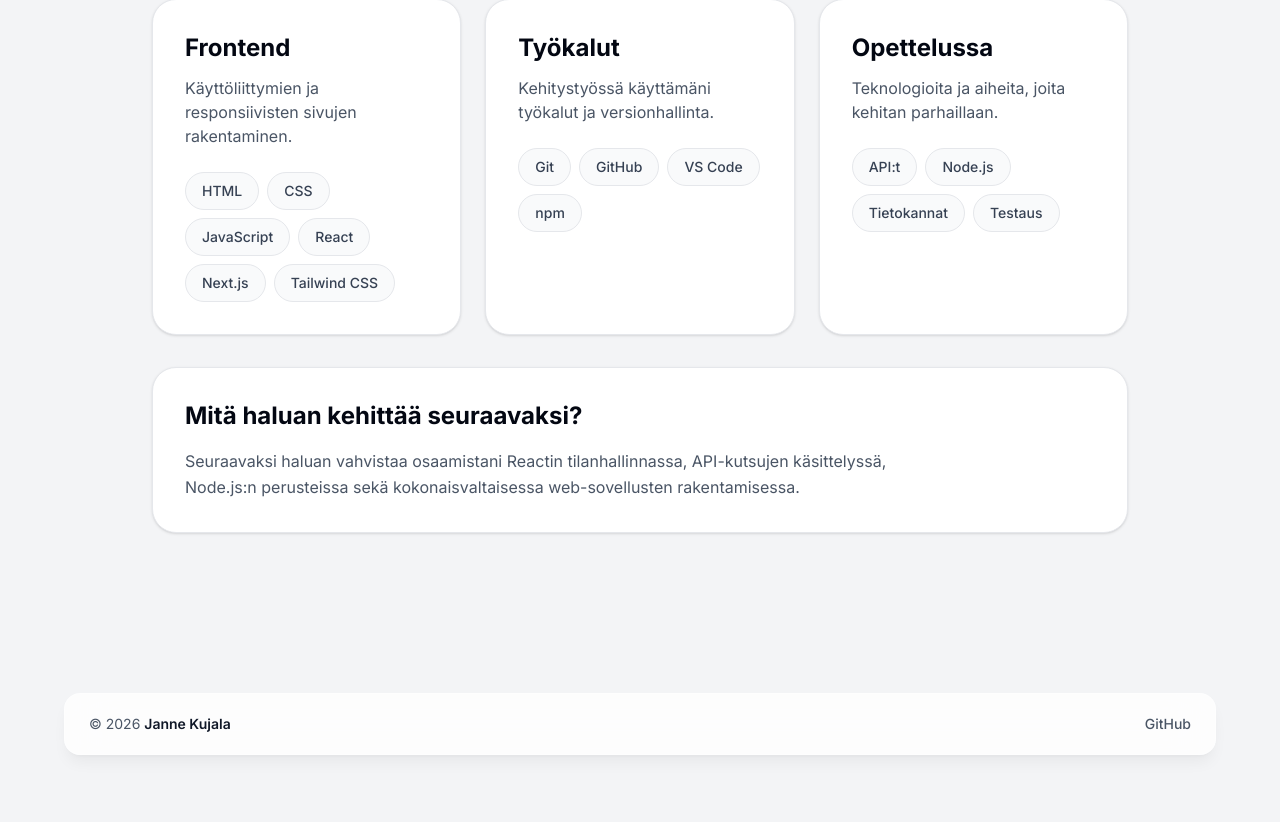
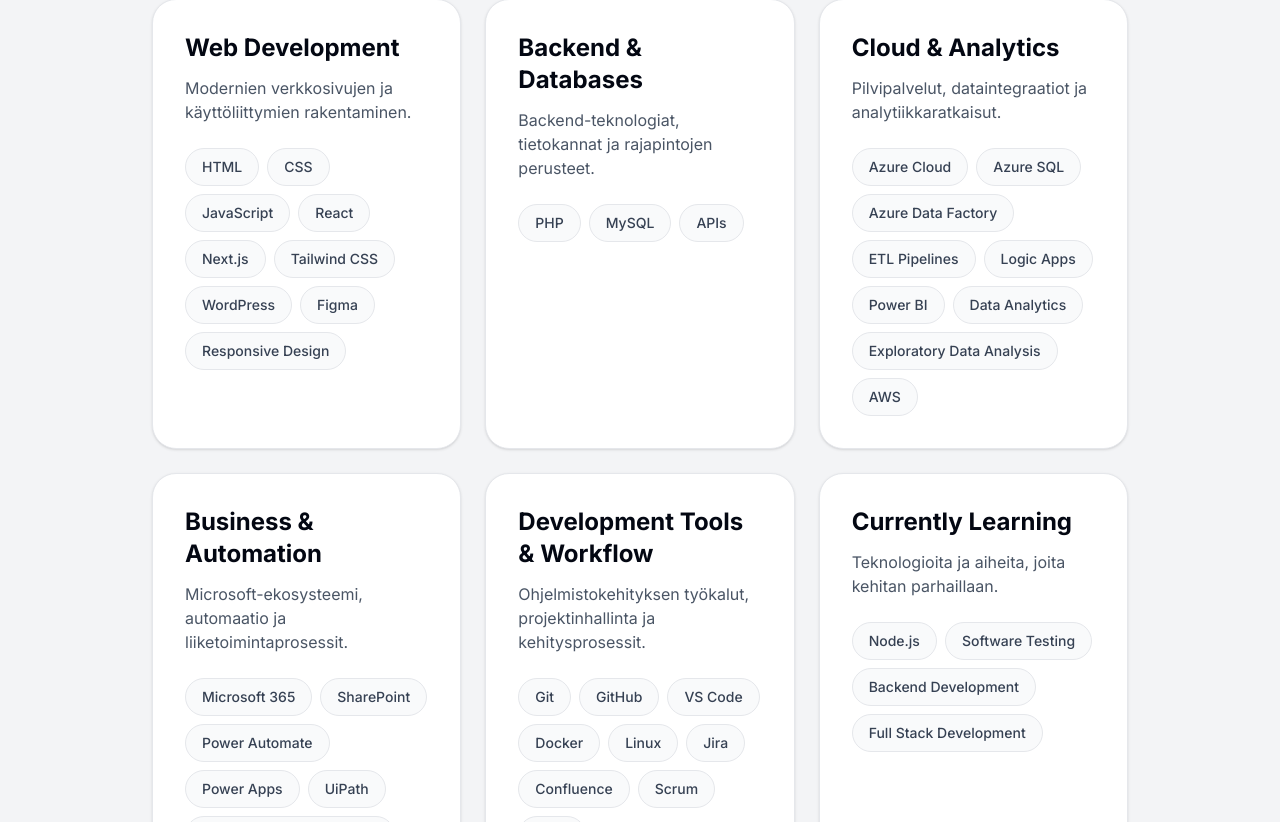
Before and after one commit to codejja/portfolio, a Next.js app: page /skills in a window 1280 px wide. Shown: the part 378-1200 px from the top of the page. Before the commit the page ends 1149 px from the top, so only its background shows below. Built offline with nearby package versions, Linux system fonts and the light colour scheme.

Commit message:
Updated hero section and skills page

```diff
--- a/app/components/Footer.jsx
+++ b/app/components/Footer.jsx
@@ -11,7 +11,7 @@
         </p>
 
         <a
-          href="https://github.com/oma-kayttajanimi"
+          href="https://github.com/codejja"
           target="_blank"
           rel="noopener noreferrer"
           className="font-medium transition hover:text-blue-600"
--- a/app/components/Hero.jsx
+++ b/app/components/Hero.jsx
@@ -2,15 +2,16 @@
 
 export default function Hero() {
 
-  const skills = [
-    "React",
-    "Next.js",
-    "Tailwind CSS",
-    "JavaScript",
-    "GitHub",
+   const skills = [
+    "Frontend",
+    "Cloud",
+    "Analytics",
+    "Automation",
+    "UI/UX Design",
   ];
 
-return (
+  return (
+
   <section className="relative overflow-hidden rounded-3xl border border-blue-100 bg-gradient-to-br from-white via-blue-50 to-indigo-50 px-6 py-14 shadow-sm">
 
     <div className="grid items-center gap-14 md:grid-cols-2">
@@ -25,13 +26,11 @@
         </h1>
 
         <p className="mt-6 max-w-2xl text-xl font-medium text-gray-800 md:text-2xl">
-          IT-alan opiskelija, joka rakentaa käytännönläheisiä
-          web-projekteja moderneilla frontend-teknologioilla.
+          IT-alan opiskelija, joka yhdistää web-kehityksen, analytiikan ja pilvipalvelut käytännön ongelmanratkaisuun.
         </p>
 
         <p className="mt-5 max-w-2xl text-lg leading-relaxed text-gray-600">
-          Etsin harjoittelupaikkaa, jossa pääsen kehittämään osaamistani
-          Reactin, Next.js:n, käyttöliittymien ja tiimityöskentelyn parissa.
+          Kehitän osaamistani frontendin, data-analytiikan ja modernien web-teknologioiden parissa sekä etsin harjoittelupaikkaa IT-alalta.
         </p>
 
         <div className="mt-8 flex flex-wrap gap-2">
--- a/app/contact/page.js
+++ b/app/contact/page.js
@@ -30,7 +30,7 @@
                 href="mailto:oma.sahkoposti@example.com"
                 className="mt-2 block text-lg font-semibold text-gray-950 transition hover:text-blue-600"
               >
-                oma.sahkoposti@example.com
+                jannekujala1996@gmail.com
               </a>
             </div>
 
@@ -40,12 +40,12 @@
               </p>
 
               <a
-                href="https://github.com/oma-kayttajanimi"
+                href="https://github.com/codejja"
                 target="_blank"
                 rel="noopener noreferrer"
                 className="mt-2 block text-lg font-semibold text-gray-950 transition hover:text-blue-600"
               >
-                github.com/oma-kayttajanimi
+                github.com/codejja
               </a>
             </div>
 
@@ -55,12 +55,12 @@
               </p>
 
               <a
-                href="https://linkedin.com/in/oma-profiili"
+                href="https://linkedin.com/in/jannekujala"
                 target="_blank"
                 rel="noopener noreferrer"
                 className="mt-2 block text-lg font-semibold text-gray-950 transition hover:text-blue-600"
               >
-                linkedin.com/in/oma-profiili
+                linkedin.com/in/jannekujala
               </a>
             </div>
           </div>
--- a/app/cv/page.js
+++ b/app/cv/page.js
@@ -20,7 +20,7 @@
               <div className="flex flex-col gap-3 border-b border-gray-100 pb-6 sm:flex-row sm:items-start sm:justify-between">
                 <div>
                   <h3 className="text-lg font-semibold">
-                    HAMK — Tietojenkäsittely
+                    HAMK — Tietojenkäsittely (AMK)
                   </h3>
                   <p className="mt-1 text-gray-600">
                     Muuntokoulutus, IT-tradenomi
@@ -34,7 +34,7 @@
 
               <div className="flex flex-col gap-3 sm:flex-row sm:items-start sm:justify-between">
                 <div>
-                  <h3 className="text-lg font-semibold">LAB — Liiketalous</h3>
+                  <h3 className="text-lg font-semibold">LAB — Liiketalous (AMK)</h3>
                   <p className="mt-1 text-gray-600">Tradenomi</p>
                 </div>
 
@@ -52,26 +52,19 @@
               <div className="flex flex-col gap-3 border-b border-gray-100 pb-6 sm:flex-row sm:items-start sm:justify-between">
                 <div>
                   <h3 className="text-lg font-semibold">
-                    Lisää työnimike tähän
+                    Ratkaisuasiantuntija
                   </h3>
-                  <p className="mt-1 text-gray-600">Yritys / organisaatio</p>
+                  <p className="mt-1 text-gray-600">Kela</p>
                   <p className="mt-3 leading-relaxed text-gray-600">
-                    Lyhyt kuvaus työtehtävistä, vastuista ja opituista asioista.
+                    Asiantuntijatyötä työttömyysturvaetuuksien parissa. Työssä korostuu tiedon analysointi, prosessien hallinta, ongelmanratkaisu sekä erilaisten tietojärjestelmien käyttö asiakastilanteiden ratkaisemiseksi.
                   </p>
                 </div>
 
                 <span className="w-fit rounded-full bg-gray-100 px-4 py-2 text-sm font-semibold text-gray-700">
-                  202X–202X
+                  05/2020–
                 </span>
               </div>
-
-              <div>
-                <h3 className="text-lg font-semibold">
-                  Harjoittelu / projekti / muu kokemus
-                </h3>
-                <p className="mt-1 text-gray-600">Lisää tarvittaessa</p>
               </div>
-            </div>
           </section>
         </div>
 
--- a/app/skills/page.js
+++ b/app/skills/page.js
@@ -1,18 +1,91 @@
 const skillGroups = [
   {
-    title: "Frontend",
-    description: "Käyttöliittymien ja responsiivisten sivujen rakentaminen.",
-    skills: ["HTML", "CSS", "JavaScript", "React", "Next.js", "Tailwind CSS"],
+    title: "Web Development",
+    description:
+      "Modernien verkkosivujen ja käyttöliittymien rakentaminen.",
+    skills: [
+      "HTML",
+      "CSS",
+      "JavaScript",
+      "React",
+      "Next.js",
+      "Tailwind CSS",
+      "WordPress",
+      "Figma",
+      "Responsive Design",
+    ],
   },
+
   {
-    title: "Työkalut",
-    description: "Kehitystyössä käyttämäni työkalut ja versionhallinta.",
-    skills: ["Git", "GitHub", "VS Code", "npm"],
+    title: "Backend & Databases",
+    description:
+      "Backend-teknologiat, tietokannat ja rajapintojen perusteet.",
+    skills: [
+      "PHP",
+      "MySQL",
+      "APIs",
+    ],
   },
+
   {
-    title: "Opettelussa",
-    description: "Teknologioita ja aiheita, joita kehitan parhaillaan.",
-    skills: ["API:t", "Node.js", "Tietokannat", "Testaus"],
+    title: "Cloud & Analytics",
+    description:
+      "Pilvipalvelut, dataintegraatiot ja analytiikkaratkaisut.",
+    skills: [
+      "Azure Cloud",
+      "Azure SQL",
+      "Azure Data Factory",
+      "ETL Pipelines",
+      "Logic Apps",
+      "Power BI",
+      "Data Analytics",
+      "Exploratory Data Analysis",
+      "AWS",
+    ],
+  },
+
+  {
+    title: "Business & Automation",
+    description:
+      "Microsoft-ekosysteemi, automaatio ja liiketoimintaprosessit.",
+    skills: [
+      "Microsoft 365",
+      "SharePoint",
+      "Power Automate",
+      "Power Apps",
+      "UiPath",
+      "Requirement Specification",
+      "Software Design",
+    ],
+  },
+
+  {
+    title: "Development Tools & Workflow",
+    description:
+      "Ohjelmistokehityksen työkalut, projektinhallinta ja kehitysprosessit.",
+    skills: [
+      "Git",
+      "GitHub",
+      "VS Code",
+      "Docker",
+      "Linux",
+      "Jira",
+      "Confluence",
+      "Scrum",
+      "Agile",
+    ],
+  },
+
+  {
+    title: "Currently Learning",
+    description:
+      "Teknologioita ja aiheita, joita kehitan parhaillaan.",
+    skills: [
+      "Node.js",
+      "Software Testing",
+      "Backend Development",
+      "Full Stack Development",
+    ],
   },
 ];
 
```
